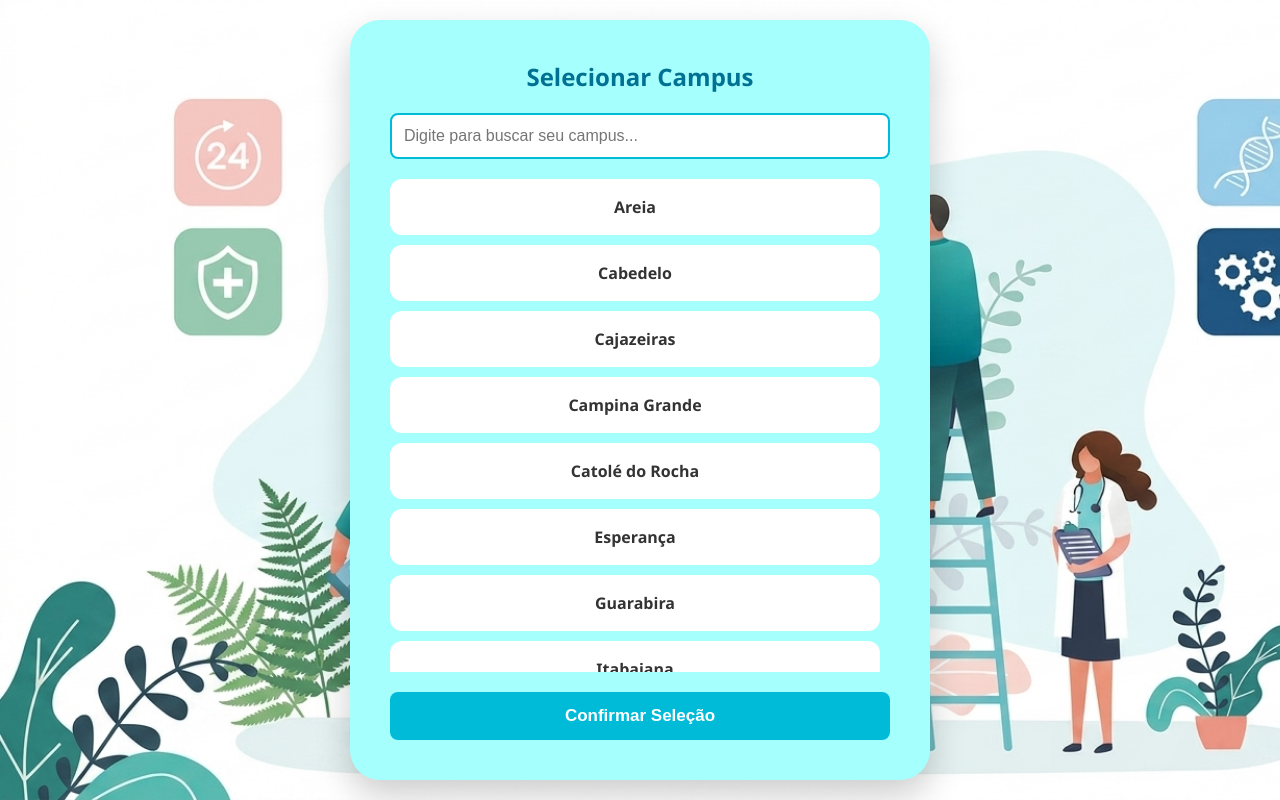
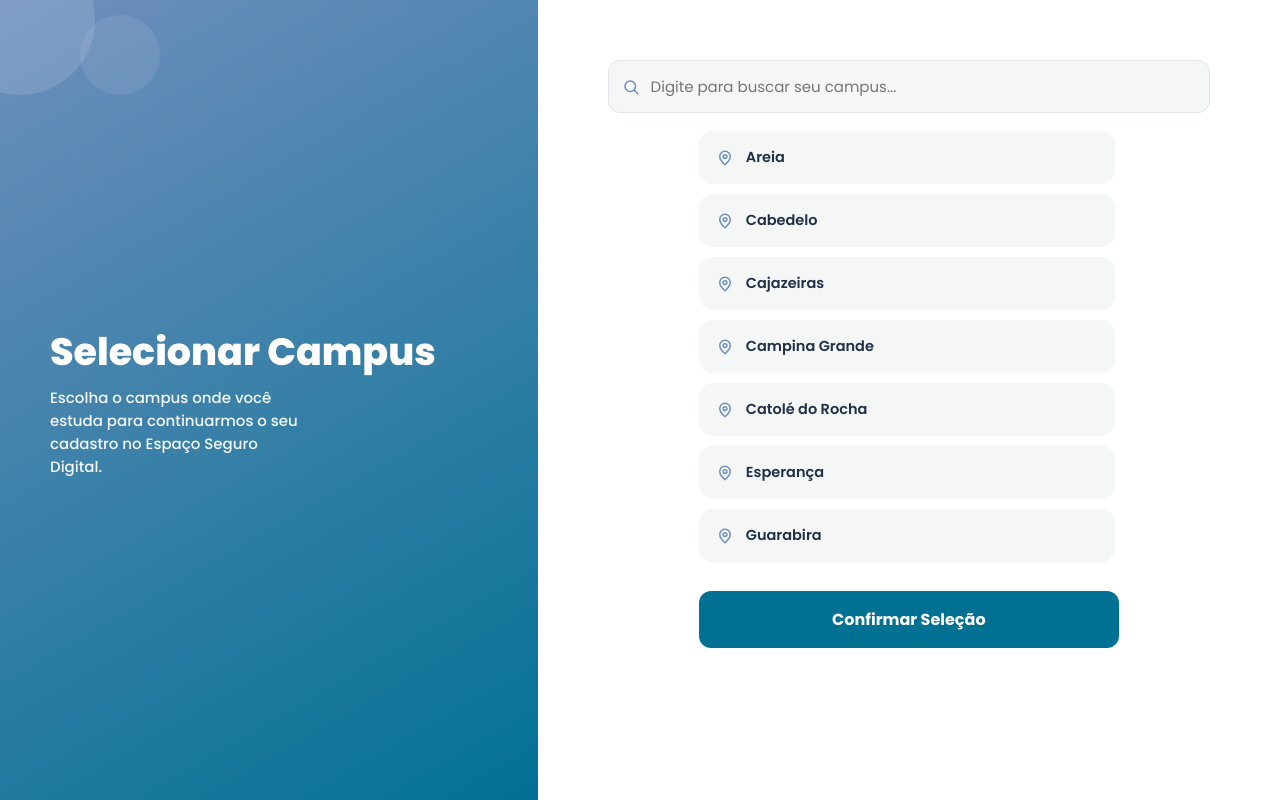
Before and after one commit to myndlynx/Espa-o-Seguro-Digital, a Flask app: page /selecionar-campus in a window 1280 px wide. Run offline with Flask 3, Linux system fonts and the light colour scheme; the visitor is signed in with stand-in values (Sample User, id 1).

Commit message:
Update selecionar_campus.html

```diff
--- a/templates/selecionar_campus.html
+++ b/templates/selecionar_campus.html
@@ -3,119 +3,294 @@
 <head>
     <meta charset="UTF-8">
     <meta name="viewport" content="width=device-width, initial-scale=1.0">
-    <title>Selecionar Campus</title>
+    <title>Selecionar Campus - Espaço Seguro Digital</title>
+    <link rel="preconnect" href="https://fonts.googleapis.com">
+    <link href="https://fonts.googleapis.com/css2?family=Poppins:wght@400;500;600;700;800&display=swap" rel="stylesheet">
     <style>
+        :root {
+            --cor-primaria: #017193;
+            --cor-primaria-escura: #015a77;
+            --cor-secundaria: #708fbd;
+            --cor-secundaria-escura: #4772b3;
+            --cor-fundo: #f4f7f6;
+            --cor-texto: #223047;
+            --cor-texto-claro: #6b7280;
+        }
+
+        * {
+            box-sizing: border-box;
+        }
+
+        html, body {
+            margin: 0;
+            padding: 0;
+            height: 100%;
+        }
+
         body {
+            font-family: 'Poppins', 'Segoe UI', Tahoma, Geneva, Verdana, sans-serif;
+        }
+
+        /* ===== Ocupa a tela inteira, no mesmo padrão do login ===== */
+        .campus-card {
+            width: 100%;
+            min-height: 100vh;
+            display: flex;
+            flex-direction: column;
+            background: #ffffff;
+            animation: aparecer 0.5s ease-out;
+        }
+
+        @keyframes aparecer {
+            from { opacity: 0; transform: translateY(8px); }
+            to { opacity: 1; transform: translateY(0); }
+        }
+
+        .campus-header {
+            position: relative;
+            flex: 0 0 auto;
+            padding: 40px 30px 34px 30px;
+            background: linear-gradient(150deg, var(--cor-secundaria) 0%, var(--cor-primaria) 100%);
+            color: #ffffff;
+            overflow: hidden;
+        }
+
+        .blob {
+            position: absolute;
+            border-radius: 50%;
+            background: rgba(255, 255, 255, 0.12);
+        }
+
+        .blob-1 { width: 150px; height: 150px; top: -55px; left: -55px; }
+        .blob-2 { width: 80px; height: 80px; top: 15px; left: 80px; background: rgba(255,255,255,0.08); }
+
+        .campus-header h1 {
             margin: 0;
-            height: 100vh;
-            display: flex;
-            justify-content: center;
-            align-items: center;
-            background-image: url("{{ url_for('static', filename='imagens/fundinho.jpeg.png') }}");
-            background-size: cover;
-            font-family: 'Segoe UI', Tahoma, Geneva, Verdana, sans-serif;
+            font-size: 28px;
+            font-weight: 800;
+            position: relative;
+            z-index: 2;
         }
-        .quadrado {
-            width: 500px;
-            background-color: rgb(165, 255, 252);
-            border-radius: 30px;
-            padding: 40px;
-            text-align: center;
-            box-shadow: 0 15px 35px rgba(0,0,0,0.2);
-            /* Define uma altura máxima para a caixa não vazar na tela */
-            max-height: 85vh;
+
+        .campus-header p {
+            margin: 6px 0 0 0;
+            font-size: 13px;
+            font-weight: 500;
+            opacity: 0.95;
+            position: relative;
+            z-index: 2;
+        }
+
+        /* ===== Corpo ===== */
+        .campus-body {
+            position: relative;
+            flex: 1 1 auto;
+            background: #ffffff;
+            border-radius: 28px 28px 0 0;
+            margin-top: -20px;
+            padding: 28px 24px 24px 24px;
+            z-index: 3;
             display: flex;
             flex-direction: column;
         }
-        h2 {
-            color: #017193;
-            margin-bottom: 20px;
-            margin-top: 0;
+
+        .campo-busca {
+            position: relative;
+            margin-bottom: 18px;
         }
 
-        /* ESTILOS DA BARRA DE PESQUISA */
+        .campo-busca svg {
+            position: absolute;
+            left: 14px;
+            top: 50%;
+            transform: translateY(-50%);
+            width: 18px;
+            height: 18px;
+            stroke: var(--cor-secundaria);
+            fill: none;
+            pointer-events: none;
+        }
+
         .barra-pesquisa {
             width: 100%;
-            padding: 12px;
-            margin-bottom: 20px;
-            border: 2px solid #00bbd8;
-            border-radius: 8px;
-            font-size: 16px;
-            box-sizing: border-box;
+            padding: 14px 14px 14px 42px;
+            border-radius: 12px;
+            border: 1px solid #e2e6ea;
+            background: var(--cor-fundo);
+            font-size: 15px;
+            font-family: inherit;
+            color: var(--cor-texto);
             outline: none;
-        }
-        .barra-pesquisa:focus {
-            border-color: #006080;
-            box-shadow: 0 0 5px rgba(0, 187, 216, 0.5);
+            transition: border-color 0.2s, box-shadow 0.2s;
         }
 
-        /* ESTILOS DA LISTA ROLÁVEL */
+        .barra-pesquisa:focus {
+            border-color: var(--cor-primaria);
+            box-shadow: 0 0 0 3px rgba(1, 113, 147, 0.12);
+            background: #ffffff;
+        }
+
         .opcoes-lista {
             display: flex;
             flex-direction: column;
             gap: 10px;
             margin-bottom: 20px;
-            /* Faz a lista ter rolagem (scroll) se ficar muito grande */
             overflow-y: auto;
-            padding-right: 10px;
             flex-grow: 1;
+            padding-right: 4px;
         }
 
-        /* Personalizando a barrinha de rolagem (Scrollbar) */
-        .opcoes-lista::-webkit-scrollbar { width: 8px; }
-        .opcoes-lista::-webkit-scrollbar-track { background: #e0faff; border-radius: 10px; }
-        .opcoes-lista::-webkit-scrollbar-thumb { background: #00bbd8; border-radius: 10px; }
+        .opcoes-lista::-webkit-scrollbar { width: 6px; }
+        .opcoes-lista::-webkit-scrollbar-track { background: transparent; }
+        .opcoes-lista::-webkit-scrollbar-thumb { background: #d8dee5; border-radius: 10px; }
 
         .campus-label {
             width: 100%;
             display: block;
         }
+
         .campus-item {
-            background: white;
-            padding: 15px;
-            border-radius: 12px;
+            display: flex;
+            align-items: center;
+            gap: 12px;
+            background: var(--cor-fundo);
+            padding: 15px 16px;
+            border-radius: 14px;
             cursor: pointer;
-            border: 2px solid transparent;
+            border: 1.5px solid transparent;
             transition: 0.2s;
-            font-weight: bold;
-            color: #333;
-            text-align: center;
+            font-weight: 600;
+            font-size: 14.5px;
+            color: var(--cor-texto);
+        }
+
+        .campus-item svg {
+            width: 18px;
+            height: 18px;
+            stroke: var(--cor-secundaria);
+            fill: none;
+            flex-shrink: 0;
+        }
+
+        .campus-item .icone-check {
+            margin-left: auto;
+            display: none;
         }
 
         input[type="radio"] { display: none; }
 
         input[type="radio"]:checked + .campus-item {
-            background: #00bbd8;
+            background: var(--cor-primaria);
             color: white;
-            border-color: #006080;
-            transform: scale(1.02);
+            border-color: var(--cor-primaria-escura);
+        }
+
+        input[type="radio"]:checked + .campus-item svg {
+            stroke: white;
+        }
+
+        input[type="radio"]:checked + .campus-item .icone-check {
+            display: block;
         }
 
         .campus-item:hover {
-            background: #e0faff;
-            border-color: #00bbd8;
+            background: #e5f3f7;
+            border-color: var(--cor-primaria);
+        }
+
+        .sem-resultado {
+            text-align: center;
+            color: var(--cor-texto-claro);
+            font-size: 14px;
+            padding: 24px 10px;
+            display: none;
         }
 
         .btn-confirmar {
             width: 100%;
-            padding: 14px;
-            font-size: 17px;
-            font-weight: bold;
+            padding: 16px;
+            font-size: 16px;
+            font-weight: 700;
             border: none;
-            border-radius: 8px;
-            background: #00bbd8;
+            border-radius: 12px;
+            background: var(--cor-primaria);
             color: white;
             cursor: pointer;
             flex-shrink: 0;
+            font-family: inherit;
+            transition: background 0.2s, transform 0.15s;
         }
-        .btn-confirmar:hover { background: #006080; }
+
+        .btn-confirmar:hover {
+            background: var(--cor-primaria-escura);
+            transform: translateY(-1px);
+        }
+
+        /* ===== Layout para computador / notebook ===== */
+        @media (min-width: 860px) {
+            .campus-card {
+                flex-direction: row;
+            }
+
+            .campus-header {
+                flex: 0 0 42%;
+                padding: 60px 50px;
+                display: flex;
+                flex-direction: column;
+                justify-content: center;
+            }
+
+            .campus-header h1 {
+                font-size: 38px;
+            }
+
+            .campus-header p {
+                font-size: 15px;
+                max-width: 260px;
+            }
+
+            .campus-body {
+                flex: 1 1 58%;
+                margin-top: 0;
+                border-radius: 0;
+                padding: 60px 70px;
+                justify-content: center;
+            }
+
+            .opcoes-lista {
+                max-height: 55vh;
+            }
+
+            .campus-body form {
+                max-width: 420px;
+                width: 100%;
+                margin: 0 auto;
+                display: flex;
+                flex-direction: column;
+                flex: 1;
+                min-height: 0;
+            }
+        }
     </style>
 </head>
 <body>
-    <div class="quadrado">
-        <h2>Selecionar Campus</h2>
+    <div class="campus-card">
 
+        <div class="campus-header">
+            <div class="blob blob-1"></div>
+            <div class="blob blob-2"></div>
+            <h1>Selecionar Campus</h1>
+            <p>Escolha o campus onde você estuda para continuarmos o seu cadastro no Espaço Seguro Digital.</p>
+        </div>
+
+        <div class="campus-body">
+            <div class="campo-busca">
+                <svg viewBox="0 0 24 24" stroke-width="2" stroke-linecap="round" stroke-linejoin="round">
+                    <circle cx="11" cy="11" r="7"></circle>
+                    <path d="M21 21l-4.3-4.3"></path>
+                </svg>
                 <input type="text" id="inputPesquisa" class="barra-pesquisa" placeholder="Digite para buscar seu campus..." onkeyup="filtrarCampi()">
+            </div>
 
             <form action="/salvar-campus" method="POST" style="display: flex; flex-direction: column; flex-grow: 1; overflow: hidden;">
 
@@ -123,36 +298,47 @@
                     {% for c in campi %}
                     <label class="campus-label">
                         <input type="radio" name="campus_nome" value="{{ c.nome }}" required>
-                    <div class="campus-item">{{ c.nome }}</div>
+                        <div class="campus-item">
+                            <svg viewBox="0 0 24 24" stroke-width="2" stroke-linecap="round" stroke-linejoin="round">
+                                <path d="M12 21s-7-6.2-7-11a7 7 0 0 1 14 0c0 4.8-7 11-7 11z"></path>
+                                <circle cx="12" cy="10" r="2.5"></circle>
+                            </svg>
+                            {{ c.nome }}
+                            <svg class="icone-check" viewBox="0 0 24 24" stroke-width="2.5" stroke-linecap="round" stroke-linejoin="round" style="stroke:white;">
+                                <path d="M20 6L9 17l-5-5"></path>
+                            </svg>
+                        </div>
                     </label>
                     {% endfor %}
+                    <p class="sem-resultado" id="semResultado">Nenhum campus encontrado.</p>
                 </div>
 
                 <button type="submit" class="btn-confirmar">Confirmar Seleção</button>
             </form>
         </div>
+    </div>
 
     <script>
         function filtrarCampi() {
-            // Pega o que foi digitado e converte para letras minúsculas
             let input = document.getElementById('inputPesquisa');
             let filtro = input.value.toLowerCase();
 
-            // Pega todos os itens da lista
             let lista = document.getElementById('listaCampi');
             let labels = lista.getElementsByClassName('campus-label');
+            let algumVisivel = false;
 
-            // Passa por cada item da lista conferindo o nome
             for (let i = 0; i < labels.length; i++) {
                 let nomeCampus = labels[i].innerText || labels[i].textContent;
 
-                // Se o nome do campus tiver as letras digitadas, ele aparece, senão, ele some
                 if (nomeCampus.toLowerCase().indexOf(filtro) > -1) {
                     labels[i].style.display = "";
+                    algumVisivel = true;
                 } else {
                     labels[i].style.display = "none";
                 }
             }
+
+            document.getElementById('semResultado').style.display = algumVisivel ? "none" : "block";
         }
     </script>
 </body>
```
Lines whose indentation alone changed are shown as unchanged.
